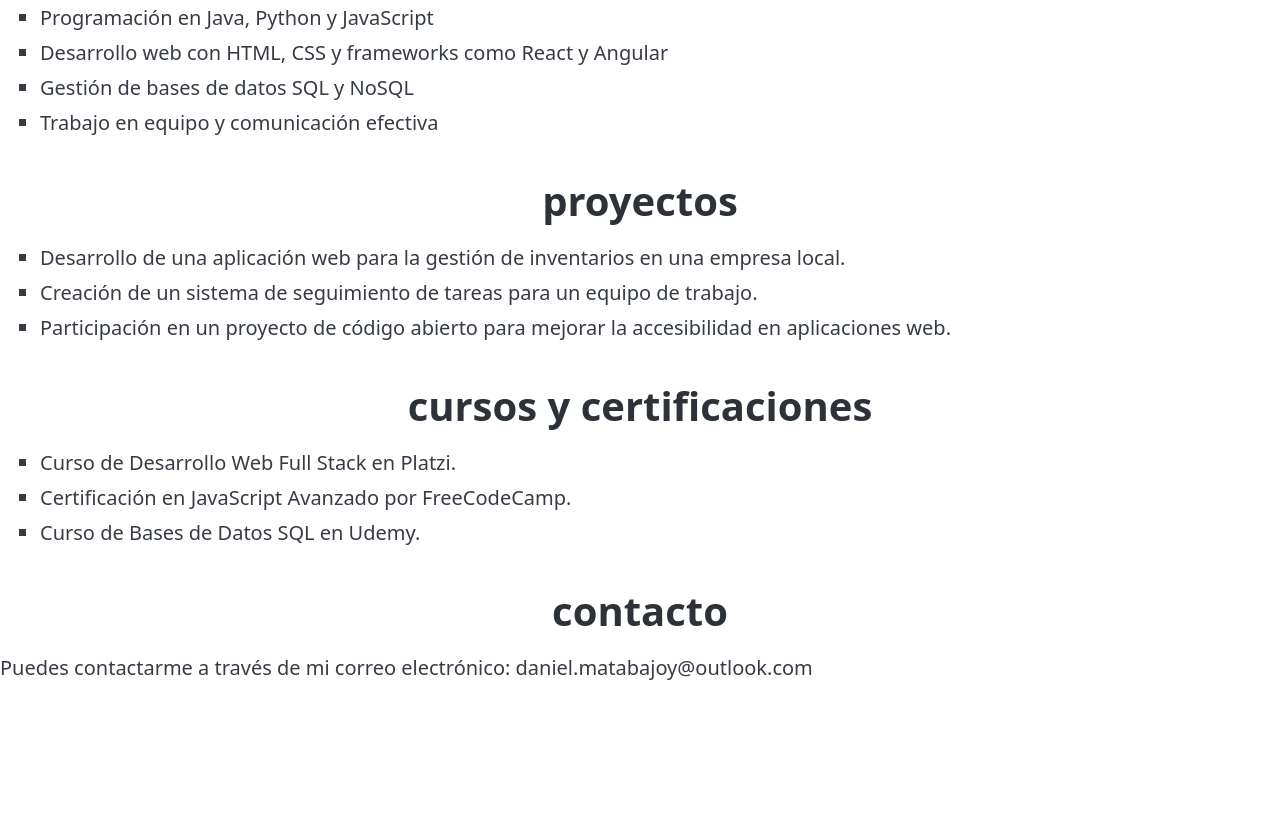
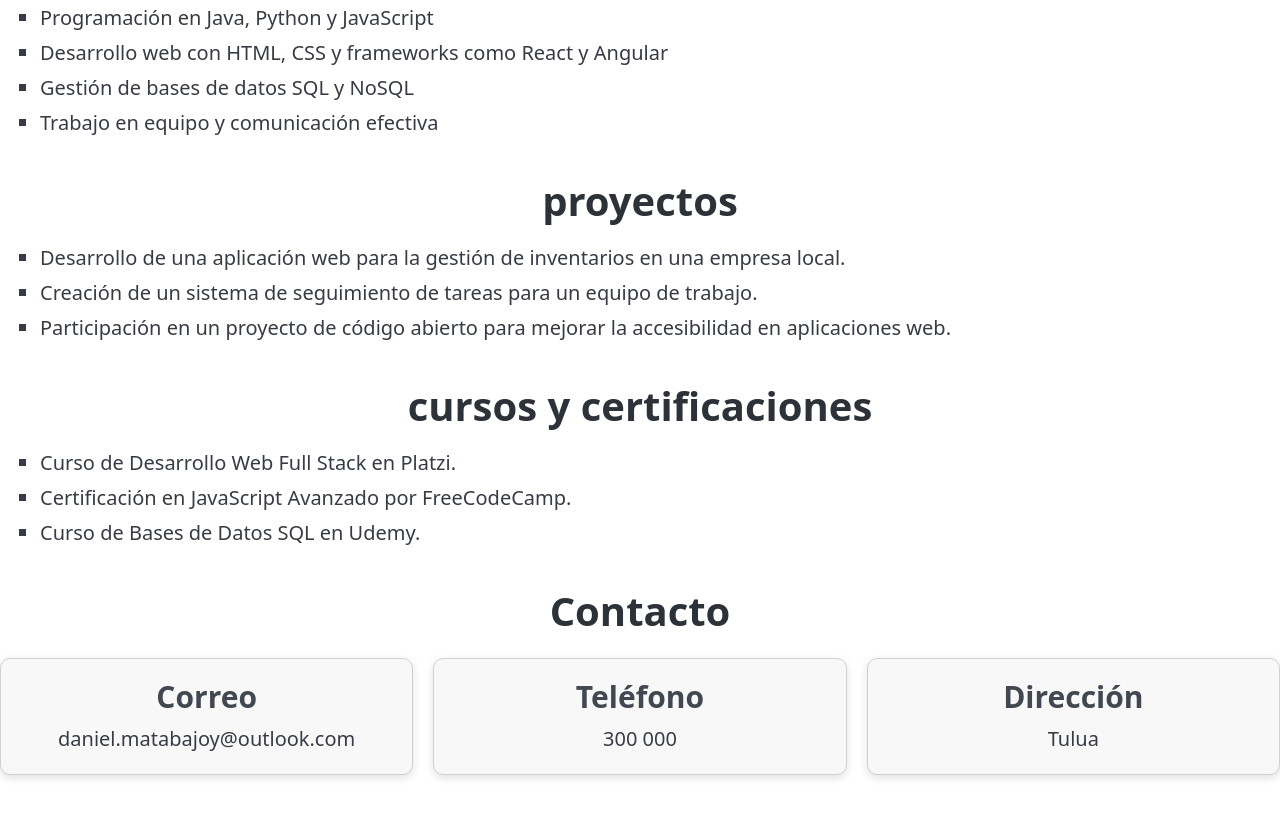
Before and after one commit to Ddanielmatabajoy/PARCIAL-I-PARTE-PR-CTICA, a plain HTML site: page parcial-practico/index.html in a window 1280 px wide. Shown: the part 1057-1872 px from the top of the page. Before the commit the page ends 1760 px from the top, so only its background shows below. Drawn offline with nearby package versions, Linux system fonts and the light colour scheme.

Commit message:
fix: se arreglo la informacion de contacto

```diff
--- a/parcial-practico/index.html
+++ b/parcial-practico/index.html
@@ -58,9 +58,12 @@
             <li>Certificación en JavaScript Avanzado por FreeCodeCamp.</li>
             <li>Curso de Bases de Datos SQL en Udemy.</li>
         </ul>
-    <h1 class="titulo">contacto</h1>
-        <p>
-            Puedes contactarme a través de mi correo electrónico: daniel.matabajoy@outlook.com
-        </p>
+    <h1 class="titulo">Contacto</h1>
+     <div class="contacto"> <div class="contacto-bloque">
+         <h3> Correo</h3> <p>daniel.matabajoy@outlook.com</p>
+         </div> <div class="contacto-bloque">
+            <h3> Teléfono</h3> <p>300 000</p>
+        </div> <div class="contacto-bloque"> <h3>
+             Dirección</h3> <p>Tulua</p> </div> </div>
 </body>
 </html>
--- a/parcial-practico/styles.css
+++ b/parcial-practico/styles.css
@@ -46,3 +46,49 @@ main {
     margin-top: 40px;
     margin-bottom: 20px;
 }
+
+
+.contacto {
+    display: flex;
+    justify-content: center;
+    gap: 20px;
+    margin-top: 25px;
+    margin-bottom: 40px;
+}
+
+.contacto-bloque {
+    flex: 1;
+    padding: 20px;
+    text-align: center;
+    border: 1px solid #d0d0d0;
+    border-radius: 10px;
+    background-color: #f8f8f8;
+    box-shadow: 0 3px 8px rgba(0, 0, 0, 0.12);
+    transition: transform 0.2s ease;
+}
+
+.contacto-bloque:hover {
+    transform: translateY(-5px);
+}
+
+.contacto-bloque h3 {
+    margin-bottom: 10px;
+}
+
+.contacto-bloque p {
+    margin: 0;
+    word-break: break-word;
+}
+
+
+@media (max-width: 768px) {
+
+    .contacto {
+        flex-direction: column;
+        gap: 15px;
+    }
+
+    .contacto-bloque {
+        width: 100%;
+    }
+}
```
